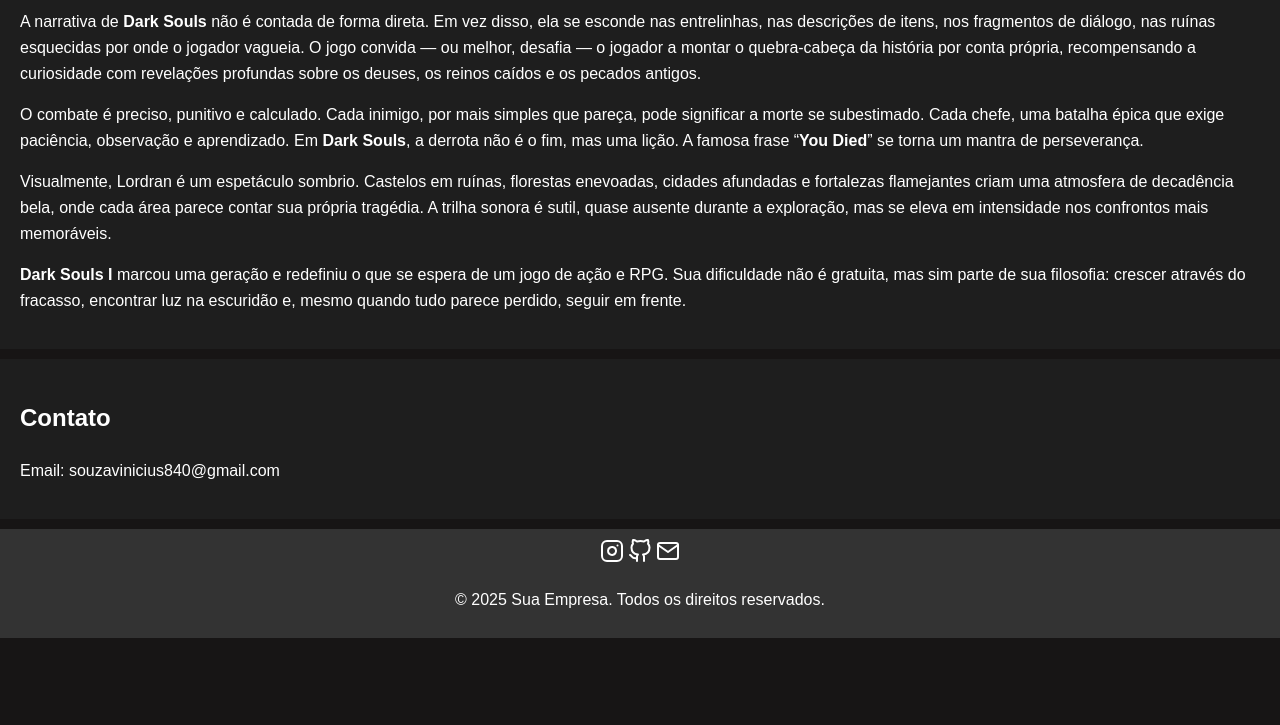
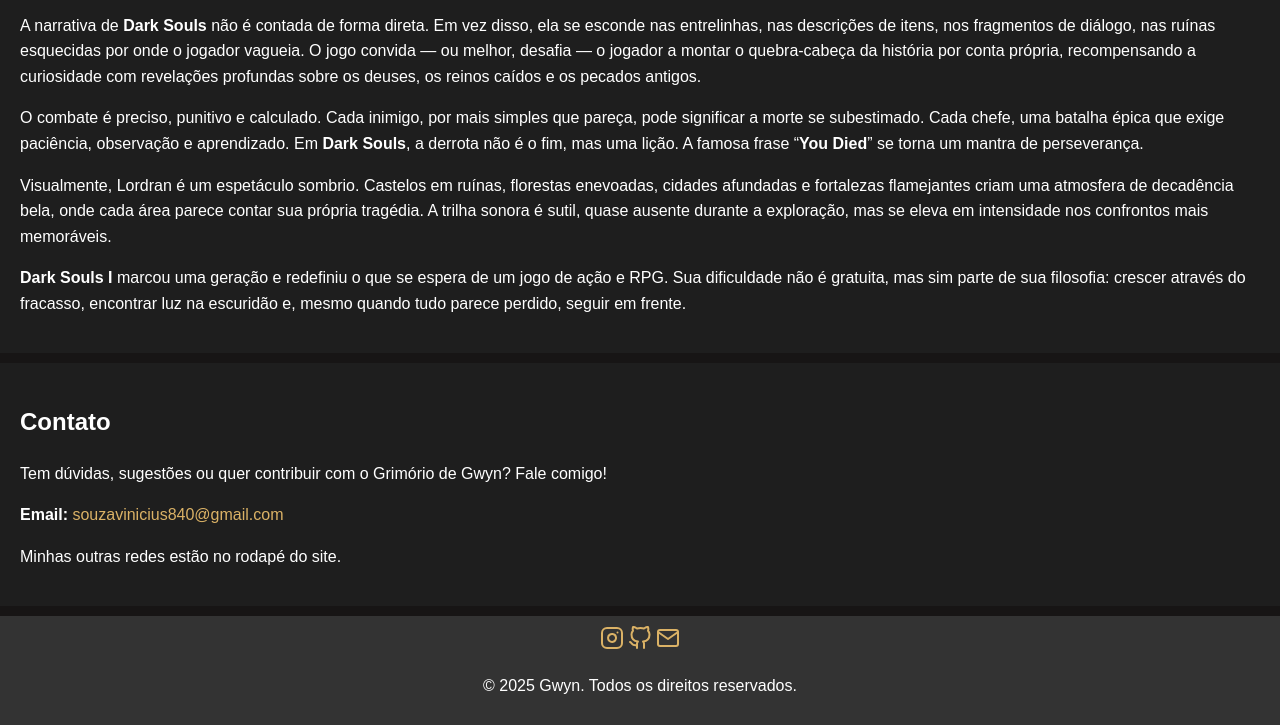
Before and after one commit to Nauh1/Landing-Page, a plain HTML site: page index.html in a window 1280 px wide. Shown: the part 1642-2367 px from the top of the page. Before the commit the page ends 2280 px from the top, so only its background shows below. Drawn offline with nearby package versions, Linux system fonts and the light colour scheme.

Commit message:
finalziado

```diff
--- a/index.css
+++ b/index.css
@@ -19,11 +19,13 @@
 nav ul li {
   display: inline;
   margin: 0 15px;
+
 }
 
 nav ul li a {
-  color: white;
+  color: rgb(219, 178, 102);
   text-decoration: none;
+  font-size: large;
 }
 
 section {
@@ -192,3 +194,13 @@
 .accordion-card.open .accordion-toggle::after {
   transform: rotate(-180deg);
 }
+
+footer a {
+  color: rgb(219, 178, 102);
+  text-decoration: none;
+}
+
+#secao4  a {
+  color:rgb(219, 178, 102);
+  text-decoration: none;
+}
--- a/index.html
+++ b/index.html
@@ -16,6 +16,7 @@
 <body>
   <header>
     <nav>
+      <img src="bonfire.jpg" alt="a" class="bonfire">
       <ul>
         <li><a href="#secao1">Home</a></li>
         <li><a href="#secao2">Cidades</a></li>
@@ -23,7 +24,7 @@
         <li><a href="#secao4">Contato</a></li>
       </ul>
     </nav>
-    <img src="bonfire.jpg" alt="a" class="bonfire">
+
   </header>
 
   <section id="secao1">
@@ -170,34 +171,60 @@
   <section id="secao3">
     <h2>Sobre Dark Souls I</h2>
     <p>
-      Lançado em 2011 pela FromSoftware, <strong>Dark Souls I</strong> não é apenas um jogo — é uma experiência. Ambientado em um mundo sombrio e melancólico chamado Lordran, o jogador assume o papel de um morto-vivo escolhido, encarregado de uma missão que parece maior do que a própria compreensão humana: romper o ciclo eterno entre fogo e escuridão.
+      Lançado em 2011 pela FromSoftware, <strong>Dark Souls I</strong> não é apenas um jogo — é uma experiência.
+      Ambientado em um mundo sombrio e melancólico chamado Lordran, o jogador assume o papel de um morto-vivo escolhido,
+      encarregado de uma missão que parece maior do que a própria compreensão humana: romper o ciclo eterno entre fogo e
+      escuridão.
     </p>
     <p>
-      A narrativa de <strong>Dark Souls</strong> não é contada de forma direta. Em vez disso, ela se esconde nas entrelinhas, nas descrições de itens, nos fragmentos de diálogo, nas ruínas esquecidas por onde o jogador vagueia. O jogo convida — ou melhor, desafia — o jogador a montar o quebra-cabeça da história por conta própria, recompensando a curiosidade com revelações profundas sobre os deuses, os reinos caídos e os pecados antigos.
+      A narrativa de <strong>Dark Souls</strong> não é contada de forma direta. Em vez disso, ela se esconde nas
+      entrelinhas, nas descrições de itens, nos fragmentos de diálogo, nas ruínas esquecidas por onde o jogador vagueia.
+      O jogo convida — ou melhor, desafia — o jogador a montar o quebra-cabeça da história por conta própria,
+      recompensando a curiosidade com revelações profundas sobre os deuses, os reinos caídos e os pecados antigos.
     </p>
     <p>
-      O combate é preciso, punitivo e calculado. Cada inimigo, por mais simples que pareça, pode significar a morte se subestimado. Cada chefe, uma batalha épica que exige paciência, observação e aprendizado. Em <strong>Dark Souls</strong>, a derrota não é o fim, mas uma lição. A famosa frase “<strong>You Died</strong>” se torna um mantra de perseverança.
+      O combate é preciso, punitivo e calculado. Cada inimigo, por mais simples que pareça, pode significar a morte se
+      subestimado. Cada chefe, uma batalha épica que exige paciência, observação e aprendizado. Em <strong>Dark
+        Souls</strong>, a derrota não é o fim, mas uma lição. A famosa frase “<strong>You Died</strong>” se torna um
+      mantra de perseverança.
     </p>
     <p>
-      Visualmente, Lordran é um espetáculo sombrio. Castelos em ruínas, florestas enevoadas, cidades afundadas e fortalezas flamejantes criam uma atmosfera de decadência bela, onde cada área parece contar sua própria tragédia. A trilha sonora é sutil, quase ausente durante a exploração, mas se eleva em intensidade nos confrontos mais memoráveis.
+      Visualmente, Lordran é um espetáculo sombrio. Castelos em ruínas, florestas enevoadas, cidades afundadas e
+      fortalezas flamejantes criam uma atmosfera de decadência bela, onde cada área parece contar sua própria tragédia.
+      A trilha sonora é sutil, quase ausente durante a exploração, mas se eleva em intensidade nos confrontos mais
+      memoráveis.
     </p>
     <p>
-      <strong>Dark Souls I</strong> marcou uma geração e redefiniu o que se espera de um jogo de ação e RPG. Sua dificuldade não é gratuita, mas sim parte de sua filosofia: crescer através do fracasso, encontrar luz na escuridão e, mesmo quando tudo parece perdido, seguir em frente.
+      <strong>Dark Souls I</strong> marcou uma geração e redefiniu o que se espera de um jogo de ação e RPG. Sua
+      dificuldade não é gratuita, mas sim parte de sua filosofia: crescer através do fracasso, encontrar luz na
+      escuridão e, mesmo quando tudo parece perdido, seguir em frente.
     </p>
   </section>
 
 
   <section id="secao4">
     <h2>Contato</h2>
-    <p>Email: souzavinicius840@gmail.com</p>
-    <p></p>
+    <p>Tem dúvidas, sugestões ou quer contribuir com o Grimório de Gwyn? Fale comigo!</p>
+    <p>
+      <strong>Email:</strong>
+      <a href="mailto:souzavinicius840@gmail.com">souzavinicius840@gmail.com</a>
+    </p>
+    <p>Minhas outras redes estão no rodapé do site.</p>
   </section>
 
+
+
   <footer>
-    <i data-feather="instagram"></i>
-    <i data-feather="github"></i>
-    <i data-feather="mail"></i>
-    <p>&copy; 2025 Sua Empresa. Todos os direitos reservados.</p>
+    <a href="https://instagram.com" target="_blank">
+      <i data-feather="instagram"></i>
+
+      <a href="https://github.com/NauH1" target="_blank">
+        <i data-feather="github"></i>
+
+        <a href="mailto:souzavinicius840@gmail.com">
+          <i data-feather="mail"></i>
+        </a>
+        <p>&copy; 2025 Gwyn. Todos os direitos reservados.</p>
   </footer>
   <script>
     feather.replace();
```
